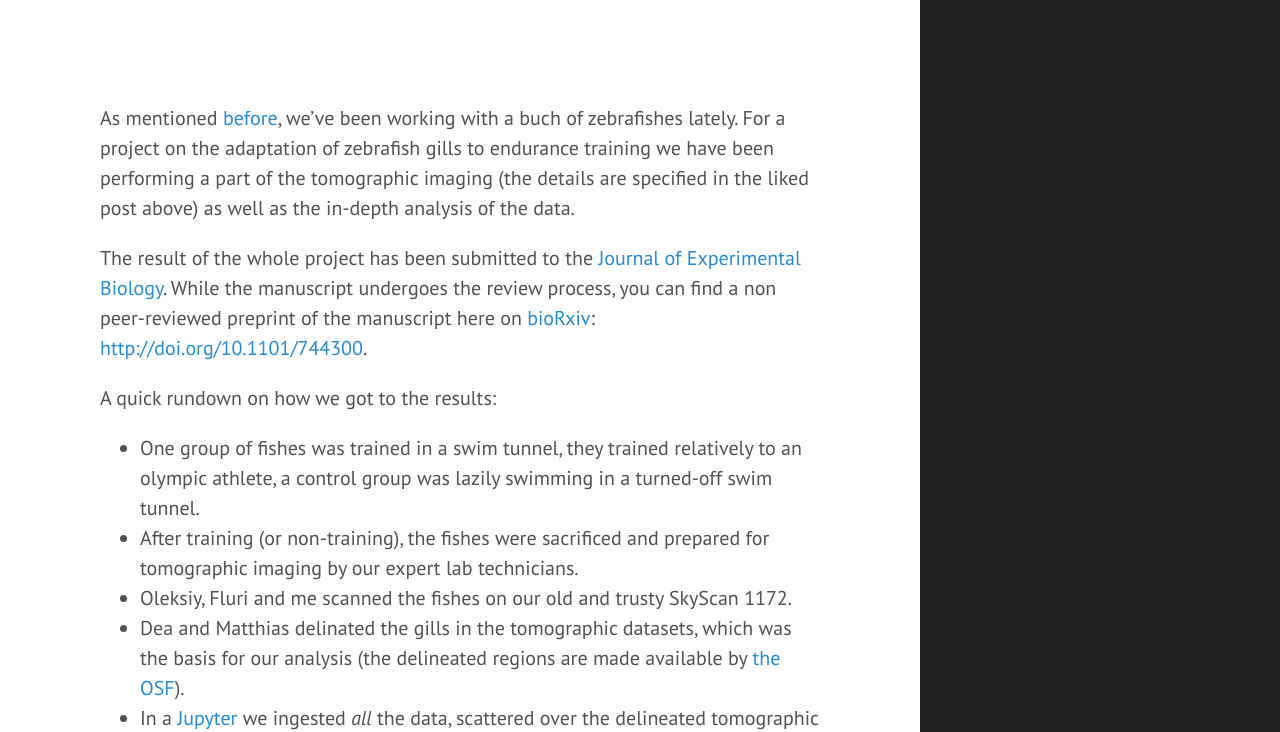
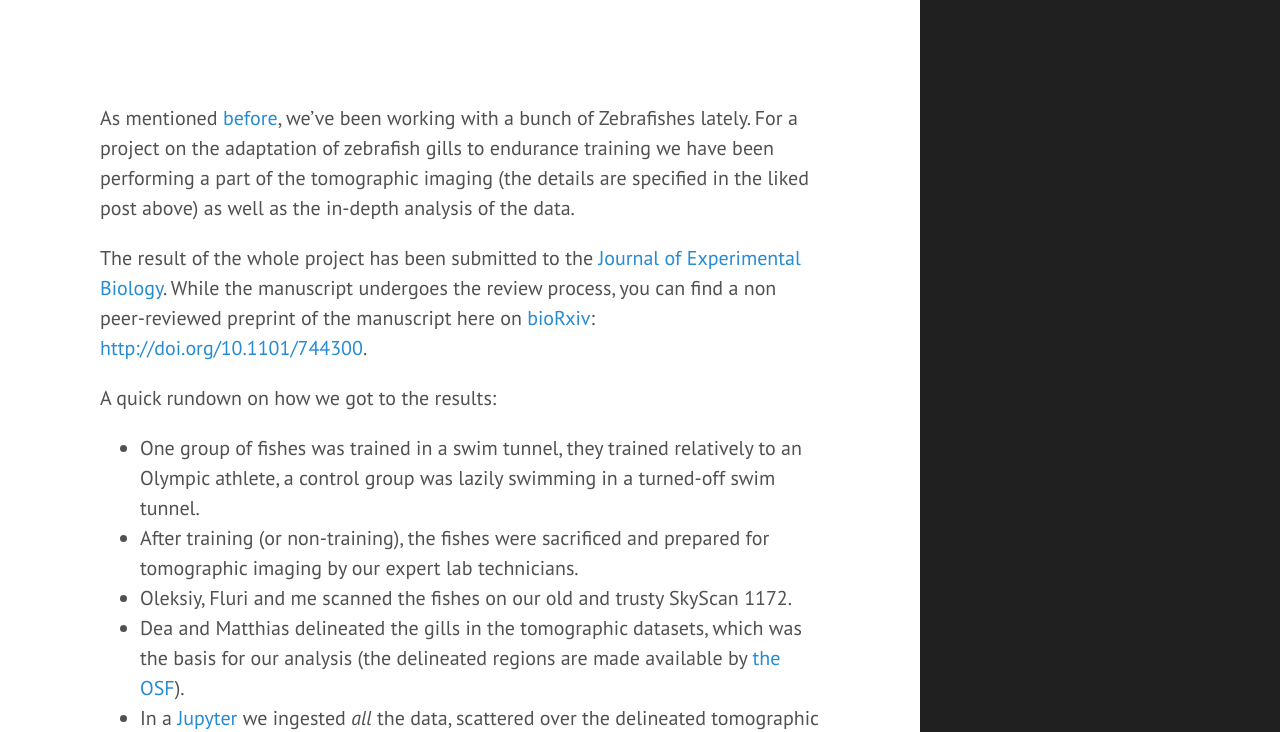
Before and after one commit to TomoGraphics/tomographics.github.io, a Jekyll site: the page built from _posts/2019-08-26-adaptation-of-zebrafish-gills-to-endurance-training.md, in a window 1280 px wide and 1400 px high, scrolled down 541 px. Shown: the part 155-887 px from the top of the window. Built offline with Jekyll 4.4.1, drawn with Linux system fonts in a browser that asks for light colours.

Commit message:
Typo fixes

```diff
--- a/_posts/2019-08-26-adaptation-of-zebrafish-gills-to-endurance-training.md
+++ b/_posts/2019-08-26-adaptation-of-zebrafish-gills-to-endurance-training.md
@@ -8,13 +8,13 @@ tags:
   - zebrafish
   - gills
   - visualization
-  - jupyter
-  - biorxiv
+  - Jupyter
+  - bioRxiv
 ---
 
 ![Zebrafish head with gills](/assets/2019/08/26/adaptation-of-zebrafish-gills-to-endurance-training/head-without-gills0185.png)
 
-As mentioned [before]({{ site.baseurl }}{% post_url 2019-03-14-zebrafish-gills-danio-rerio %}), we've been working with a buch of zebrafishes lately.
+As mentioned [before]({{ site.baseurl }}{% post_url 2019-03-14-zebrafish-gills-danio-rerio %}), we've been working with a bunch of Zebrafishes lately.
 For a project on the adaptation of zebrafish gills to endurance training we have been performing a part of the tomographic imaging (the details are specified in the liked post above) as well as the in-depth analysis of the data.
 
 The result of the whole project has been submitted to the [Journal of Experimental Biology](https://jeb.biologists.org/).
@@ -22,10 +22,10 @@ While the manuscript undergoes the review process, you can find a non peer-revie
 
 A quick rundown on how we got to the results:
 
-- One group of fishes was trained in a swim tunnel, they trained relatively to an olympic athlete, a control group was lazily swimming in a turned-off swim tunnel.
+- One group of fishes was trained in a swim tunnel, they trained relatively to an Olympic athlete, a control group was lazily swimming in a turned-off swim tunnel.
 - After training (or non-training), the fishes were sacrificed and prepared for tomographic imaging by our expert lab technicians.
 - Oleksiy, Fluri and me scanned the fishes on our old and trusty SkyScan 1172.
-- Dea and Matthias delinated the gills in the tomographic datasets, which was the basis for our analysis (the delineated regions are made available by [the OSF](https://osf.io/a5esx/)).
+- Dea and Matthias delineated the gills in the tomographic datasets, which was the basis for our analysis (the delineated regions are made available by [the OSF](https://osf.io/a5esx/)).
 - In a [Jupyter](https://jupyter.org/) we ingested *all* the data, scattered over the delineated tomographic datasets and several XLS files from the collaborators (the Jupyter notebook is available on GitHub [here](https://github.com/habi/zebra-fish-gills)).
 - Based on the measured data we were (among other things) able to show that the gills of trained zebrafish appear significantly more sparse (p=0.0088) than the control group.
   In our opinion, this means that the water can penetrate the gills and pass the gills much more easily in the trained fishes, e.g. they can 'breathe' more easily after a certain training period.
```
